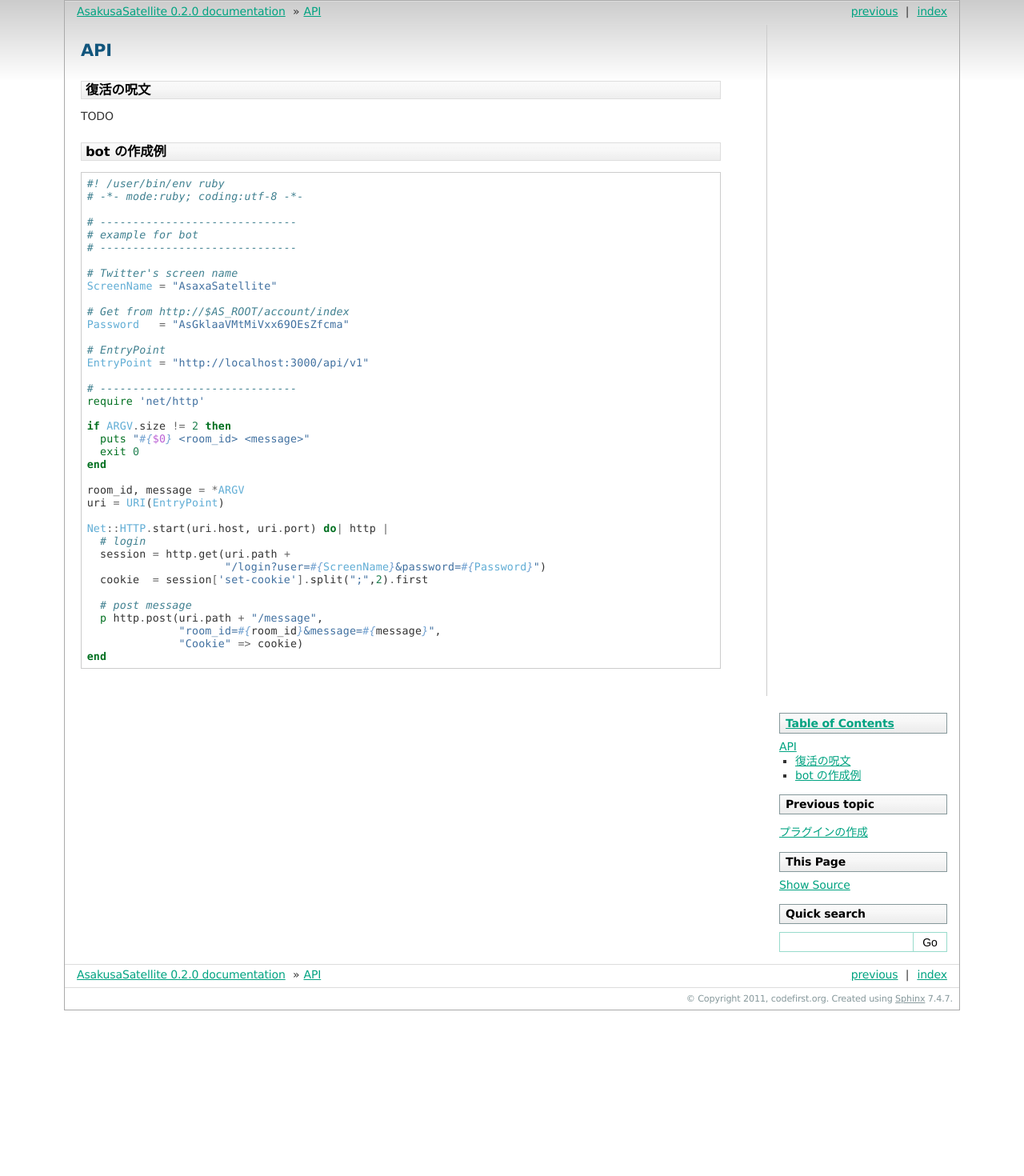
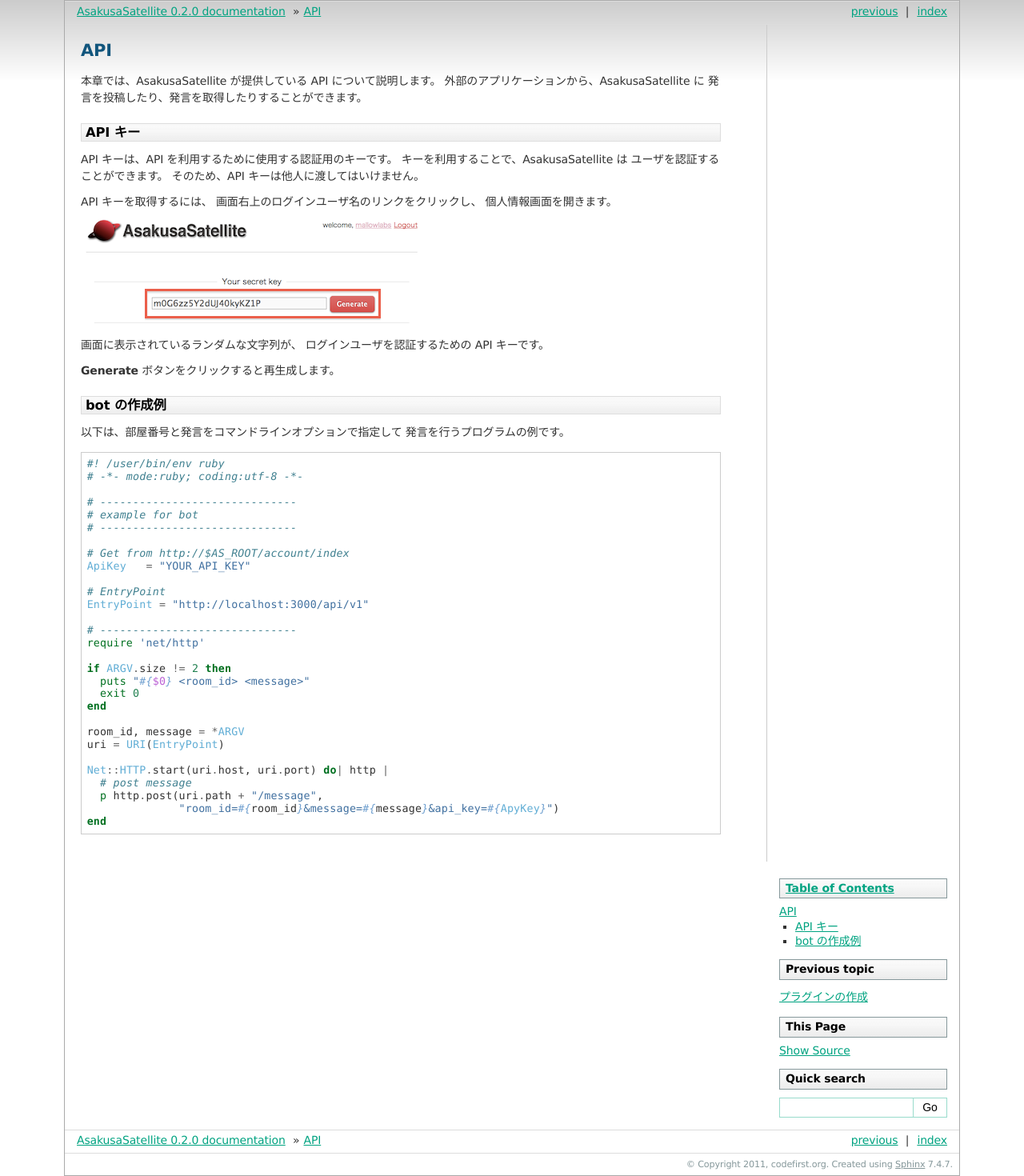
Before and after one commit to codefirst/asakusa-satellite-manual, a Sphinx documentation site: the page built from source/api.rst, in a window 1280 px wide. Shown: the whole page at 80% size. Built offline with Sphinx 7.4.7, drawn with Linux system fonts in a browser that asks for light colours; before the commit the page ends 1263 px from its top, so only the background shows below that.

Commit message:
Wrote: API section

```diff
--- a/source/api.rst
+++ b/source/api.rst
@@ -1,12 +1,34 @@
 API
 =======================
-復活の呪文
+
+本章では、AsakusaSatellite が提供している API について説明します。
+外部のアプリケーションから、AsakusaSatellite に
+発言を投稿したり、発言を取得したりすることができます。
+
+API キー
 -----------------------
 
-TODO
+API キーは、API を利用するために使用する認証用のキーです。
+キーを利用することで、AsakusaSatellite は
+ユーザを認証することができます。
+そのため、API キーは他人に渡してはいけません。
+
+API キーを取得するには、
+画面右上のログインユーザ名のリンクをクリックし、
+個人情報画面を開きます。
+
+.. image:: images/api_key.png
+
+画面に表示されているランダムな文字列が、
+ログインユーザを認証するための API キーです。
+
+**Generate** ボタンをクリックすると再生成します。
 
 bot の作成例
 -----------------------
+
+以下は、部屋番号と発言をコマンドラインオプションで指定して
+発言を行うプログラムの例です。
 
 .. code-block:: ruby
 
@@ -17,11 +39,8 @@
    # example for bot
    # ------------------------------
 
-   # Twitter's screen name
-   ScreenName = "AsaxaSatellite"
-
    # Get from http://$AS_ROOT/account/index
-   Password   = "AsGklaaVMtMiVxx69OEsZfcma"
+   ApiKey   = "YOUR_API_KEY"
 
    # EntryPoint
    EntryPoint = "http://localhost:3000/api/v1"
@@ -38,13 +57,7 @@
    uri = URI(EntryPoint)
 
    Net::HTTP.start(uri.host, uri.port) do| http |
-     # login
-     session = http.get(uri.path +
-                        "/login?user=#{ScreenName}&password=#{Password}")
-     cookie  = session['set-cookie'].split(";",2).first
-
      # post message
      p http.post(uri.path + "/message",
-                 "room_id=#{room_id}&message=#{message}",
-                 "Cookie" => cookie)
+                 "room_id=#{room_id}&message=#{message}&api_key=#{ApyKey}")
    end
```
Also changed, not shown: source/images/api_key.png (added).
